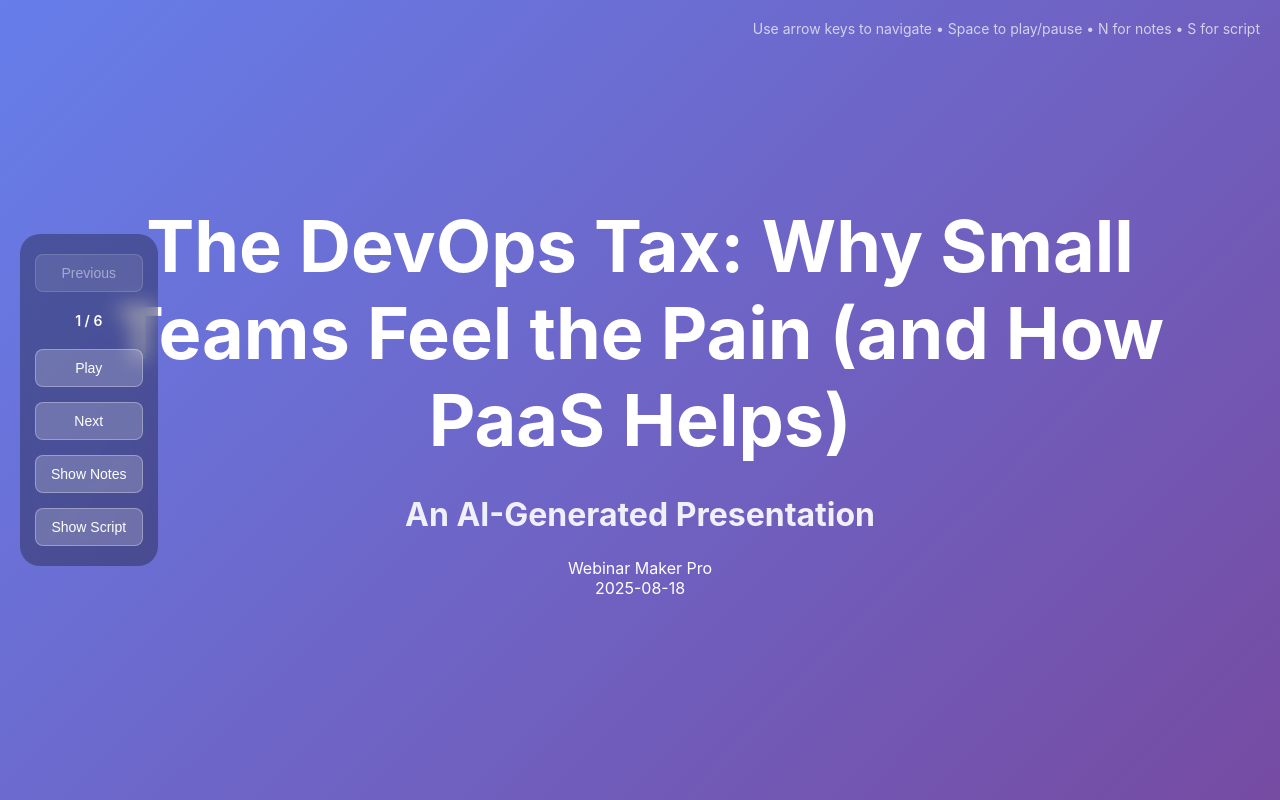
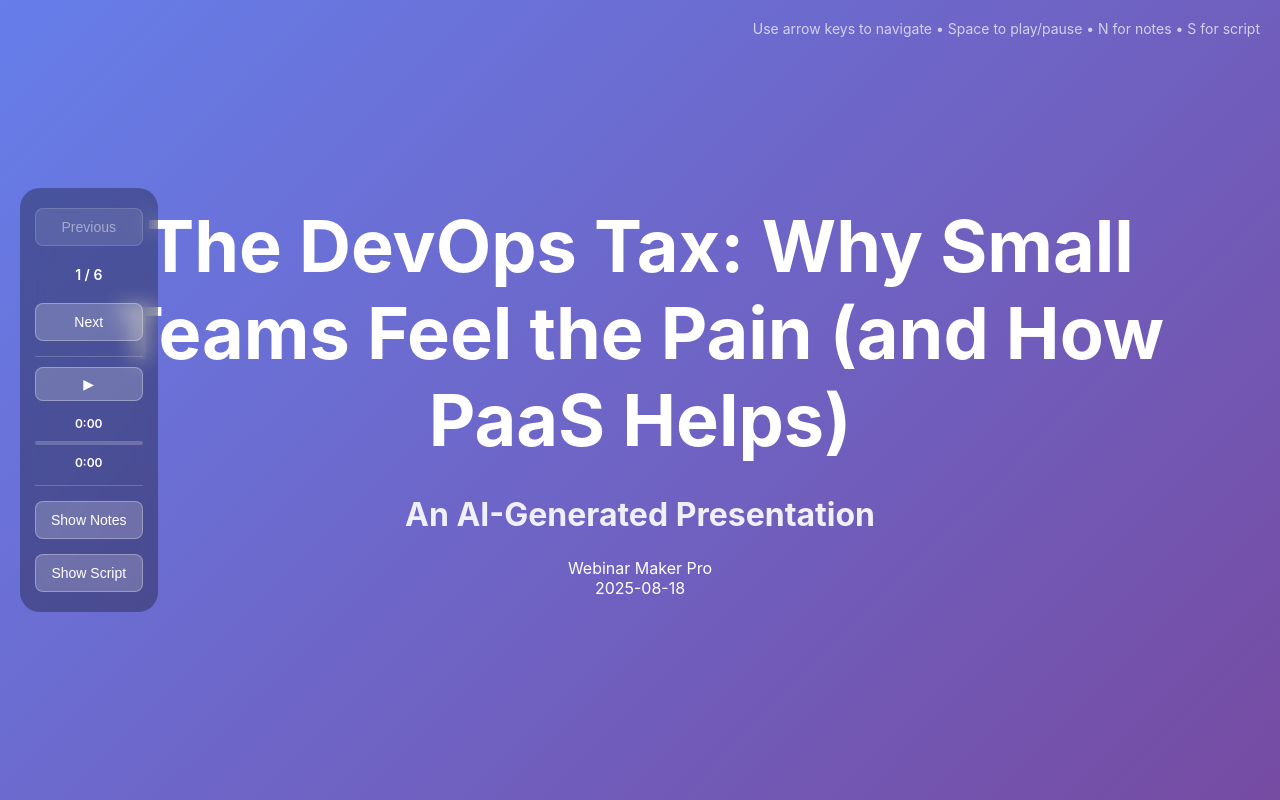
Before and after one commit to ElanHasson/1755558317105, a Next.js app: page / in a window 1280 px wide. Built offline with nearby package versions, Linux system fonts and the light colour scheme.

Commit message:
Deploy webinar presentation webinar-1755558317105

```diff
--- a/app/globals.css
+++ b/app/globals.css
@@ -188,3 +188,48 @@ body {
   font-weight: 600;
   padding: 5px 0;
 }
+
+.audio-controls {
+  display: flex;
+  flex-direction: column;
+  gap: 10px;
+  width: 100%;
+  padding: 10px 0;
+  border-top: 1px solid rgba(255, 255, 255, 0.2);
+  border-bottom: 1px solid rgba(255, 255, 255, 0.2);
+}
+
+.play-button {
+  font-size: 20px;
+  padding: 8px !important;
+  display: flex;
+  align-items: center;
+  justify-content: center;
+}
+
+.time-display {
+  display: flex;
+  flex-direction: column;
+  gap: 5px;
+  width: 100%;
+}
+
+.time-display span {
+  font-size: 12px;
+  text-align: center;
+}
+
+.progress-bar {
+  width: 100%;
+  height: 4px;
+  background: rgba(255, 255, 255, 0.2);
+  border-radius: 2px;
+  overflow: hidden;
+  cursor: pointer;
+}
+
+.progress-fill {
+  height: 100%;
+  background: rgba(255, 255, 255, 0.8);
+  transition: width 0.1s ease;
+}
--- a/app/page.tsx
+++ b/app/page.tsx
@@ -14,7 +14,27 @@ export default function Presentation() {
   const [isPlaying, setIsPlaying] = useState(false);
   const [showSpeakerNotes, setShowSpeakerNotes] = useState(false);
   const [showNarration, setShowNarration] = useState(false);
+  const [currentTime, setCurrentTime] = useState(0);
+  const [duration, setDuration] = useState(0);
   const audioRef = useRef<HTMLAudioElement>(null);
+
+  // Format time helper
+  const formatTime = (seconds: number) => {
+    const mins = Math.floor(seconds / 60);
+    const secs = Math.floor(seconds % 60);
+    return `${mins}:${secs.toString().padStart(2, '0')}`;
+  };
+
+  // Handle progress bar click
+  const handleProgressClick = (e: React.MouseEvent<HTMLDivElement>) => {
+    if (!audioRef.current || !duration) return;
+    const rect = e.currentTarget.getBoundingClientRect();
+    const clickX = e.clientX - rect.left;
+    const percentage = clickX / rect.width;
+    const newTime = percentage * duration;
+    audioRef.current.currentTime = newTime;
+    setCurrentTime(newTime);
+  };
 
   // Load audio when slide changes
   useEffect(() => {
@@ -24,8 +44,27 @@ export default function Presentation() {
 
       // Just load, don't auto-play
       audioRef.current.load();
+      setCurrentTime(0);
+      setDuration(0);
     }
   }, [currentSlide]);
+
+  // Setup audio event listeners
+  useEffect(() => {
+    const audio = audioRef.current;
+    if (!audio) return;
+
+    const handleTimeUpdate = () => setCurrentTime(audio.currentTime);
+    const handleLoadedMetadata = () => setDuration(audio.duration);
+
+    audio.addEventListener('timeupdate', handleTimeUpdate);
+    audio.addEventListener('loadedmetadata', handleLoadedMetadata);
+
+    return () => {
+      audio.removeEventListener('timeupdate', handleTimeUpdate);
+      audio.removeEventListener('loadedmetadata', handleLoadedMetadata);
+    };
+  }, []);
 
   useEffect(() => {
     const handleKeyDown = (e: KeyboardEvent) => {
@@ -139,16 +178,35 @@ export default function Presentation() {
         </button>
         <span>{currentSlide + 1} / {slideComponents.length}</span>
         <button
-          onClick={() => setIsPlaying(!isPlaying)}
-        >
-          {isPlaying ? 'Pause' : 'Play'}
-        </button>
-        <button
           onClick={() => setCurrentSlide(Math.min(slideComponents.length - 1, currentSlide + 1))}
           disabled={currentSlide === slideComponents.length - 1}
         >
           Next
         </button>
+
+        <div className="audio-controls">
+          <button
+            onClick={() => setIsPlaying(!isPlaying)}
+            className="play-button"
+          >
+            {isPlaying ? '⏸' : '▶'}
+          </button>
+
+          <div className="time-display">
+            <span>{formatTime(currentTime)}</span>
+            <div
+              className="progress-bar"
+              onClick={handleProgressClick}
+            >
+              <div
+                className="progress-fill"
+                style={{ width: duration > 0 ? `${(currentTime / duration) * 100}%` : '0%' }}
+              />
+            </div>
+            <span>{formatTime(duration)}</span>
+          </div>
+        </div>
+
         <button
           onClick={() => setShowSpeakerNotes(!showSpeakerNotes)}
         >
```
